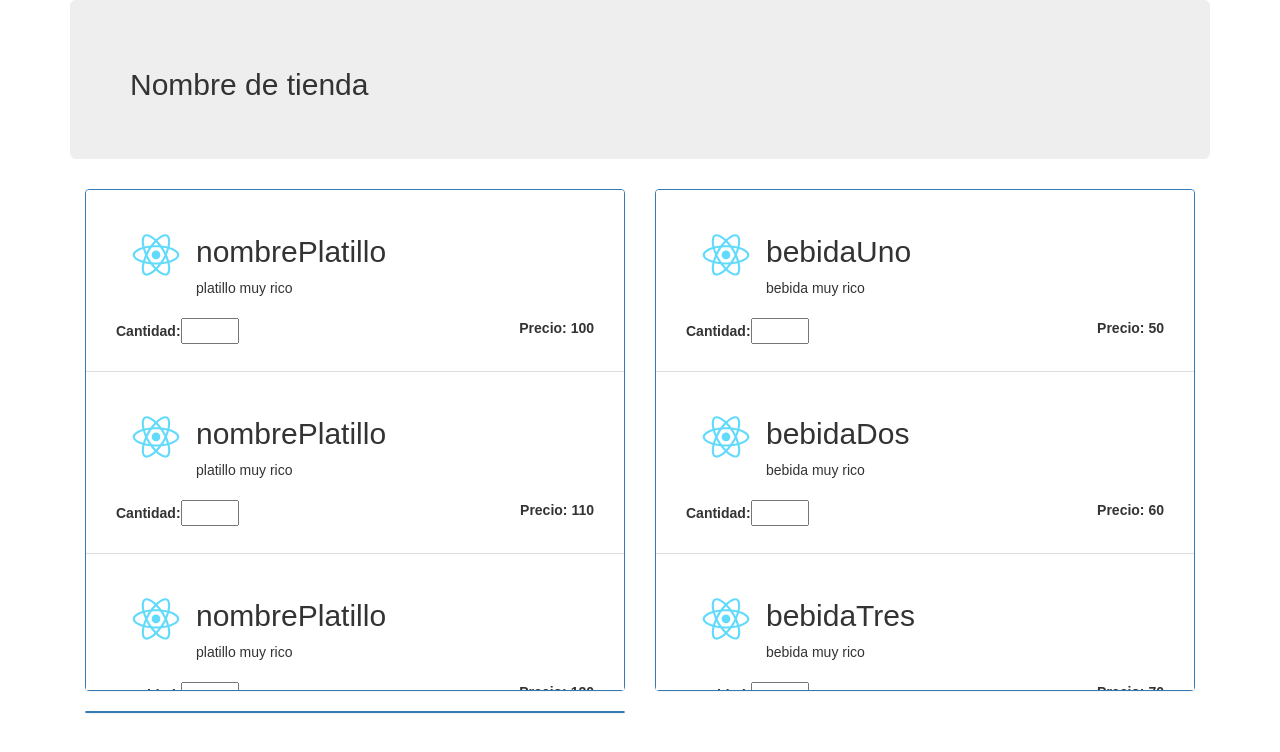
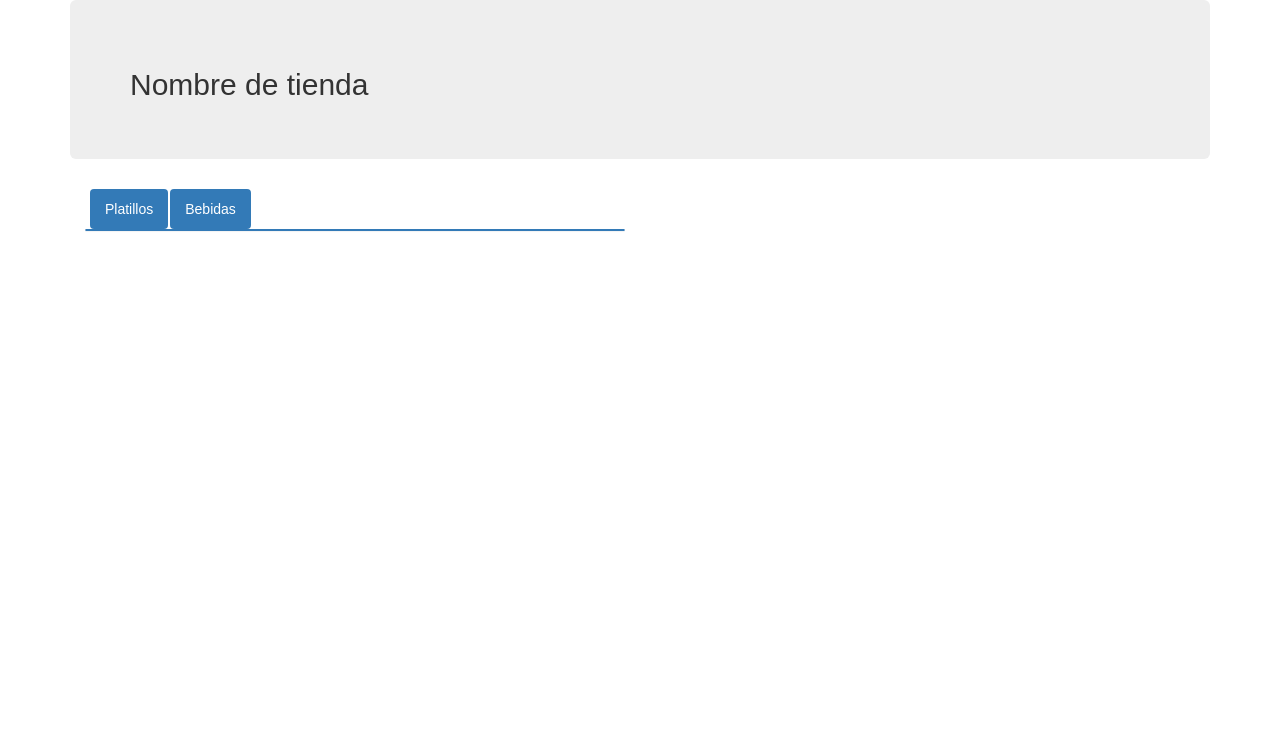
Before and after one commit to drincast/EntrenoReact, a React (Create React App) app in the folder proyectofinal/: page / in a window 1280 px wide. Shown: the top 752 px of the page. Built offline with nearby package versions, Linux system fonts and the light colour scheme.

Commit message:
se agrega manejo de rutas para cargar componentes

```diff
--- a/proyectofinal/package.json
+++ b/proyectofinal/package.json
@@ -9,6 +9,7 @@
     "react": "^16.2.0",
     "react-bootstrap": "^0.32.1",
     "react-dom": "^16.2.0",
+    "react-router-dom": "^4.2.2",
     "react-scripts": "1.1.1"
   },
   "scripts": {
--- a/proyectofinal/src/componentes/lienzo/lienzo.js
+++ b/proyectofinal/src/componentes/lienzo/lienzo.js
@@ -1,19 +1,35 @@
 import React, { Component } from 'react';
+import { BrowserRouter, Route, Link } from 'react-router-dom';
 
 import Platillo from '../platillos/platillo';
 import Pedido from '../pedidos/pedido';
 import Bebida from '../bebidas/bebida';
 
+const rutas = (
+  <div>
+    <Route exact path="/platillos" component={Platillo}></Route>
+    <Route path="/bebidas" component={Bebida}></Route>
+  </div>
+)
+
 class Lienzo extends Component{
-
   render(){
     return(
       <div className="container">
         <div className="jumbotron">
           <h2>Nombre de tienda</h2>
         </div>
-        <Platillo />
-        <Bebida />
+        <div>
+          <ul className="nav nav-pills ListMargin">
+            <li role="presentation" className="active">
+              <Link to="/platillos">Platillos</Link>
+            </li>
+            <li role="presentation" className="active">
+              <Link to="/bebidas">Bebidas</Link>
+            </li>
+          </ul>
+          {rutas}
+        </div>
         <Pedido />
       </div>
     )
--- a/proyectofinal/src/index.js
+++ b/proyectofinal/src/index.js
@@ -1,6 +1,7 @@
 import React from 'react';
 import ReactDOM from 'react-dom';
 import 'bootstrap/dist/css/bootstrap.css';
+import { BrowserRouter, Route } from 'react-router-dom';
 
 import './index.css';
 import App from './App';
@@ -8,5 +9,12 @@ import registerServiceWorker from './registerServiceWorker';
 
 import Lienzo from './componentes/lienzo/lienzo';
 
-ReactDOM.render(<Lienzo />, document.getElementById('root'));
+//se inicia el enrutador con historial
+const direcciones = (
+  <BrowserRouter>
+    <Route path="/" component={Lienzo} ></Route>
+  </BrowserRouter>
+);
+
+ReactDOM.render(direcciones, document.getElementById('root'));
 registerServiceWorker();
```
Also changed, not shown: 1 other file (tests, documents, lock files or other folders).
